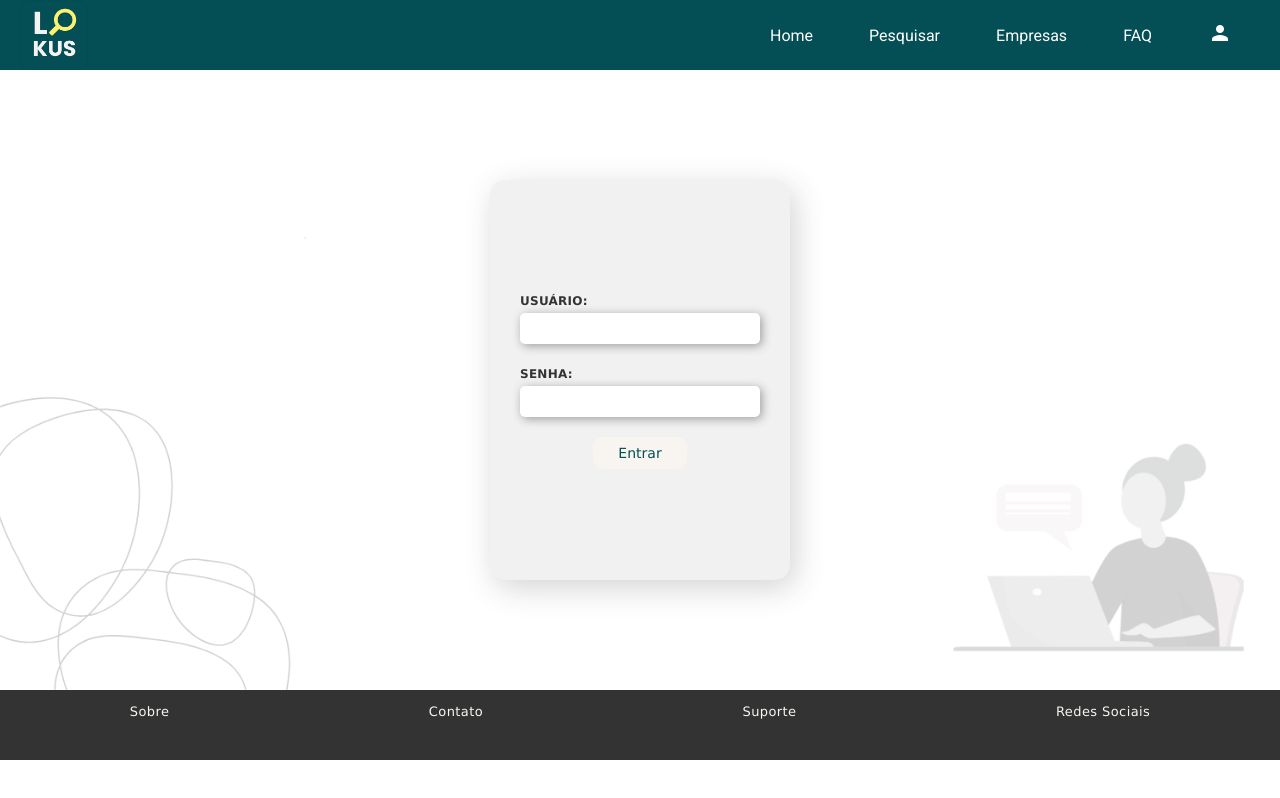
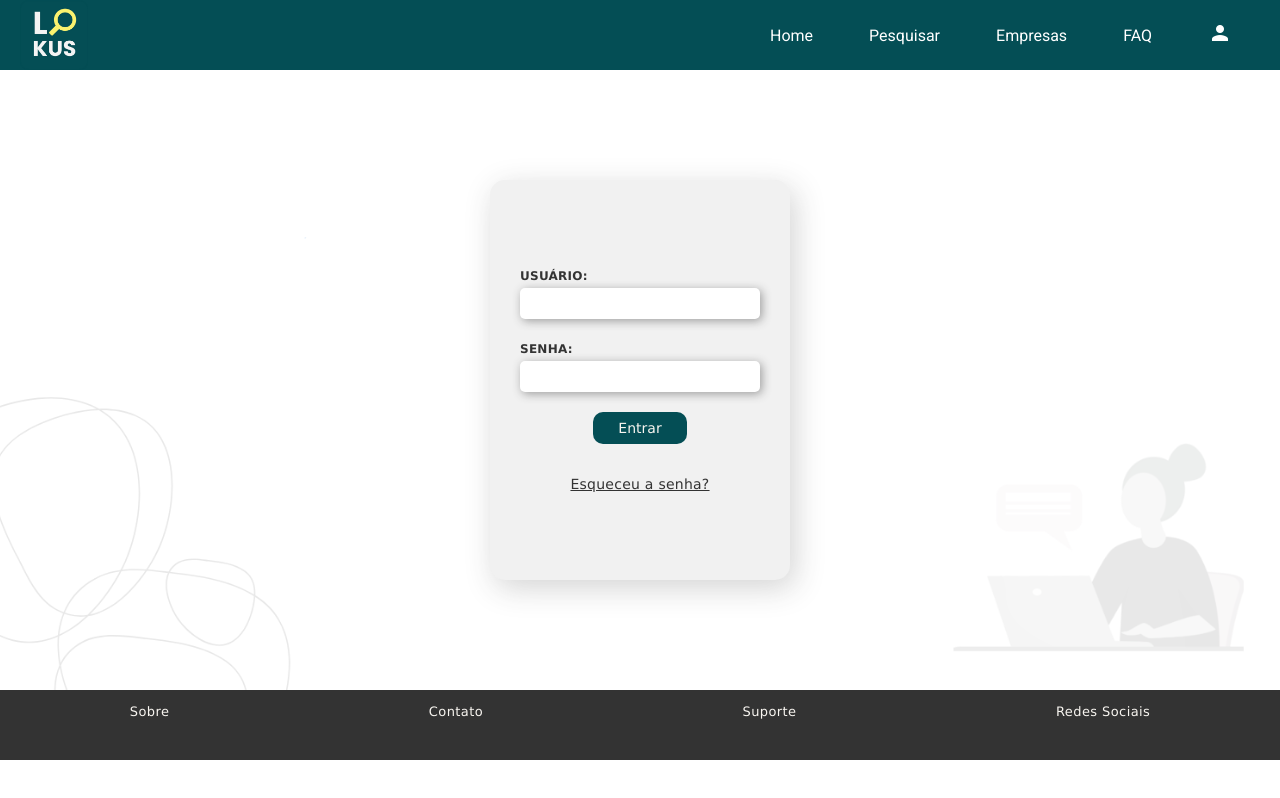
Before and after one commit to bokargiu/Lokus, an Angular app: page /login in a window 1280 px wide. Built offline with nearby package versions, Linux system fonts and the light colour scheme.

Commit message:
Alterei a interface do login e cadastro cliente

```diff
--- a/src/app/Pages/login-page/login-page.component.css
+++ b/src/app/Pages/login-page/login-page.component.css
@@ -16,7 +16,7 @@
   background-repeat: no-repeat;
   background-position: center;
   background-size:cover;
-  opacity: 0.2;
+  opacity: 0.1;
   pointer-events: none;
   z-index: 0;
 }
@@ -61,10 +61,16 @@ label{
 .login-button{
     padding: 8px 25px;
     font-family: Verdana, Geneva, Tahoma, sans-serif;
-    color: #044E55;
-    background-color: #f8f5f0;
+    color: #f8f5f0;
+    background-color: #044E55;
     font-size: 14px;
     border-radius: 10px;
     border: 0px ;
     cursor: pointer;
 }
+
+.reset-password{
+    font-family: Verdana, Geneva, Tahoma, sans-serif;
+    padding-top: 30px;
+    color:#333333
+}
--- a/src/app/Pages/login-page/login-page.component.html
+++ b/src/app/Pages/login-page/login-page.component.html
@@ -29,6 +29,7 @@
             {{ errorMessage }}
             </div>
 
+            <a href="" class="reset-password">Esqueceu a senha?</a>
         </div>
     </div>
 
--- a/src/app/Pages/login-page/login-page.component.ts
+++ b/src/app/Pages/login-page/login-page.component.ts
@@ -22,7 +22,7 @@ export class LoginPageComponent {
       this.authService.saveToken(res.token);
       console.log('Login bem sucedido!');
     } catch (err) {
-      this.errorMessage = 'Erro ao logar. Verifique usuário e senha';
+      this.errorMessage = 'Usuário ou senha inválida';
       console.error(err);
     }
   }
--- a/src/app/Pages/signup-client-page/signup-client-page.component.css
+++ b/src/app/Pages/signup-client-page/signup-client-page.component.css
@@ -1,7 +1,7 @@
 .container{
     width: 100%;
     height: 680px;
-    background: #F8F5F0;
+    background: #ffffff;
     display: flex;
     flex-direction: wrap;
     justify-content: center;
@@ -17,7 +17,7 @@
   background-repeat: no-repeat;
   background-position: center;
   background-size:cover;
-  opacity: 0.2;
+  opacity: 0.1;
   pointer-events: none;
   z-index: 0;
 }
@@ -29,11 +29,9 @@
     display: flex;
     flex-direction: column;
     justify-content: center;
-    background: #BFD8D2;
-    background: linear-gradient(305deg, rgba(191, 216, 210, 1) 40%, rgba(248, 245, 240, 1) 89%);
-    border: 3px solid #d0cebb;
-    border-radius: 10px;
-    box-shadow: 2px 2px 10px #33333371;
+    background: #f1f1f1;
+    border-radius: 15px;
+    box-shadow: 5px 8px 30px #33333336
 }
 
 .block2{
@@ -42,11 +40,9 @@
     padding: 40px;
     display: flex;
     flex-direction: column;
-    background: #BFD8D2;
-    background: linear-gradient(305deg, rgba(191, 216, 210, 1) 40%, rgba(248, 245, 240, 1) 89%);
-    border: 3px solid #d0cebb;
-    border-radius: 10px;
-    box-shadow: 2px 2px 10px #33333371;
+    background: #f1f1f1;
+    border-radius: 15px;
+    box-shadow: 5px 8px 30px #33333336;
 }
 
 label{
```
